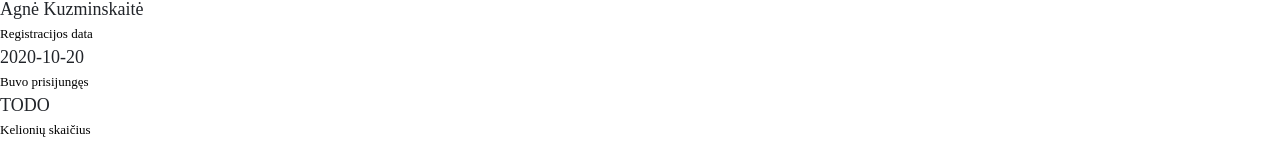
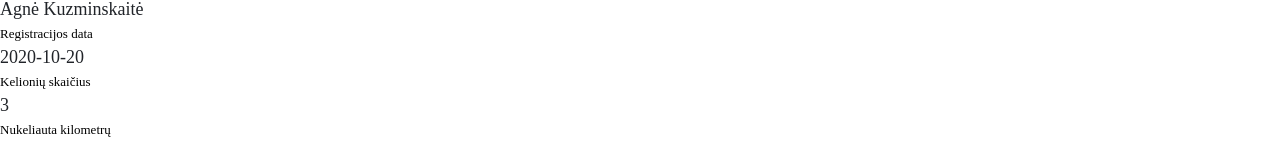
Before and after one commit to gameg0065/Pakeliui, a Vue app in the folder Front-end/: page /user/100 in a window 1280 px wide. Shown: the part 805-949 px from the top of the page. Built offline with nearby package versions, Linux system fonts and the light colour scheme; a web font is replaced by a local one; what vue-js-modal would draw is missing.

Commit message:
remove `Buvo prisijunges` from User.vue component

```diff
--- a/Front-end/src/views/User.vue
+++ b/Front-end/src/views/User.vue
@@ -10,11 +10,6 @@
     <div>
       <small>Registracijos data</small>
       <p>{{ user.registrationDate }}</p>
-    </div>
-
-    <div>
-      <small>Buvo prisijungęs</small>
-      <p>TODO</p>
     </div>
 
     <div>
```
